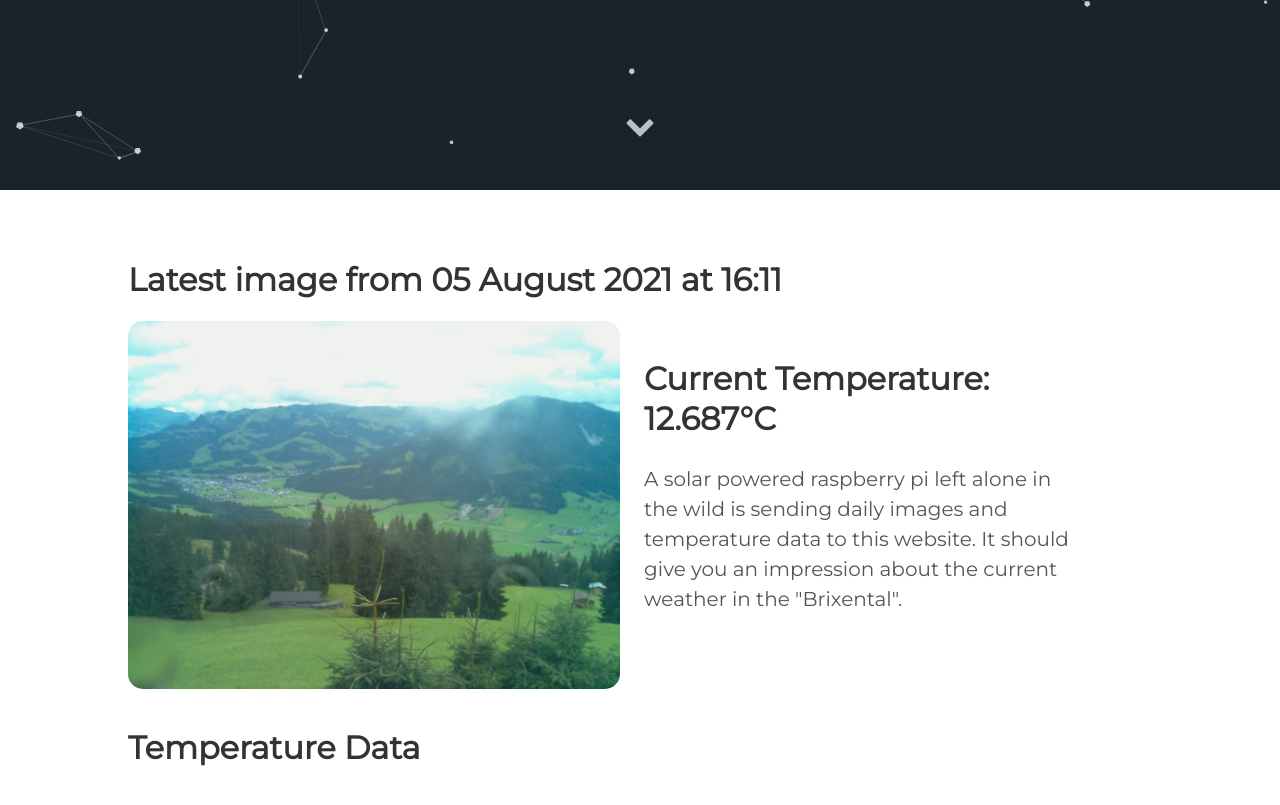
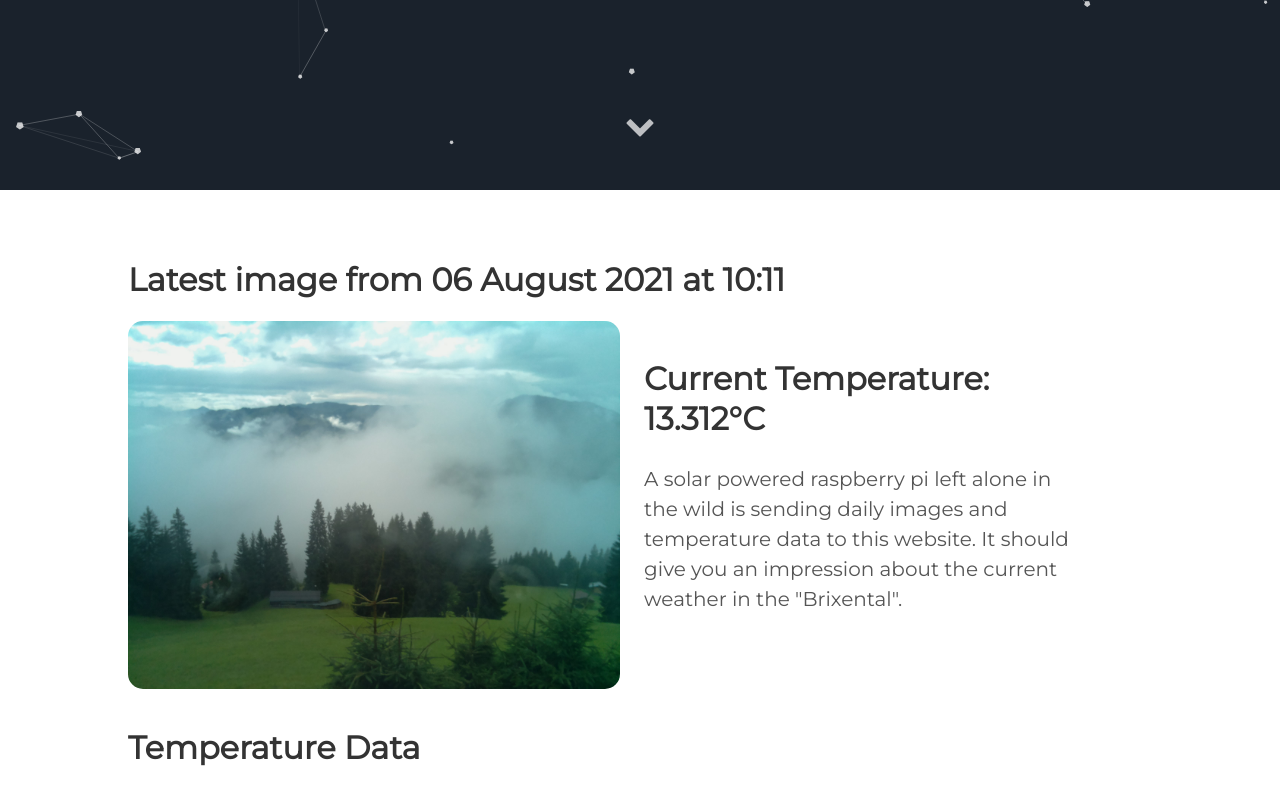
Before and after one commit to vektorious/vektorious.github.io, a Jekyll site: the page built from resources/huette.md, in a window 1280 px wide and 900 px high, scrolled down 710 px. Shown: the top 805 px of the window. Built offline with Jekyll 4.4.1, drawn with Linux system fonts in a browser that asks for light colours.

Commit message:
I'm a bot beep boop

```diff
--- a/resources/huette.md
+++ b/resources/huette.md
@@ -6,13 +6,13 @@ image: '/assets/img/'
 description: 'Live image from the Austrian alps'
 twitter_text: ' '
 ---
-## Latest image from 05 August 2021 at 16:11
+## Latest image from 06 August 2021 at 10:11
 <div class="huette">
   <div class="huette-image">
     <img src="{{ "/assets/img/huette.jpg" | prepend: site.baseurl }}">
   </div>
   <div class="huette-text">
-        <h2>Current Temperature: 12.687°C</h2>
+        <h2>Current Temperature: 13.312°C</h2>
         <p>A solar powered raspberry pi left alone in the wild is sending daily images and temperature data to this website. It should give you an impression about the current weather in the "Brixental".</p>
 
   </div>
```
Also changed, not shown: rpi-script/2021-08-06_101010.txt (renamed from rpi-script/2021-08-05_161010.txt, +5 -5 lines), rpi-script/huette.md (+2 -2 lines), assets/img/huette.jpg, assets/img/temp_plot.png, rpi-script/temp_plot.png, 1 other file.
